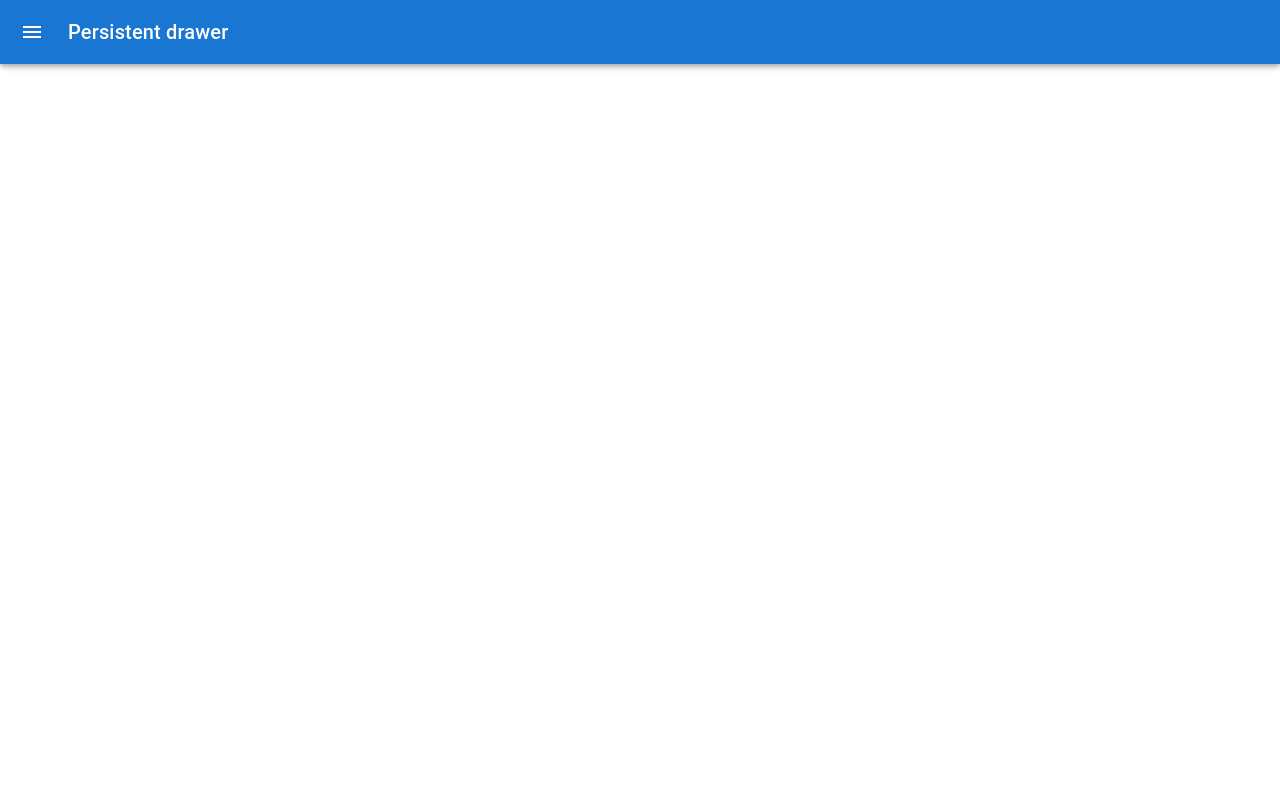
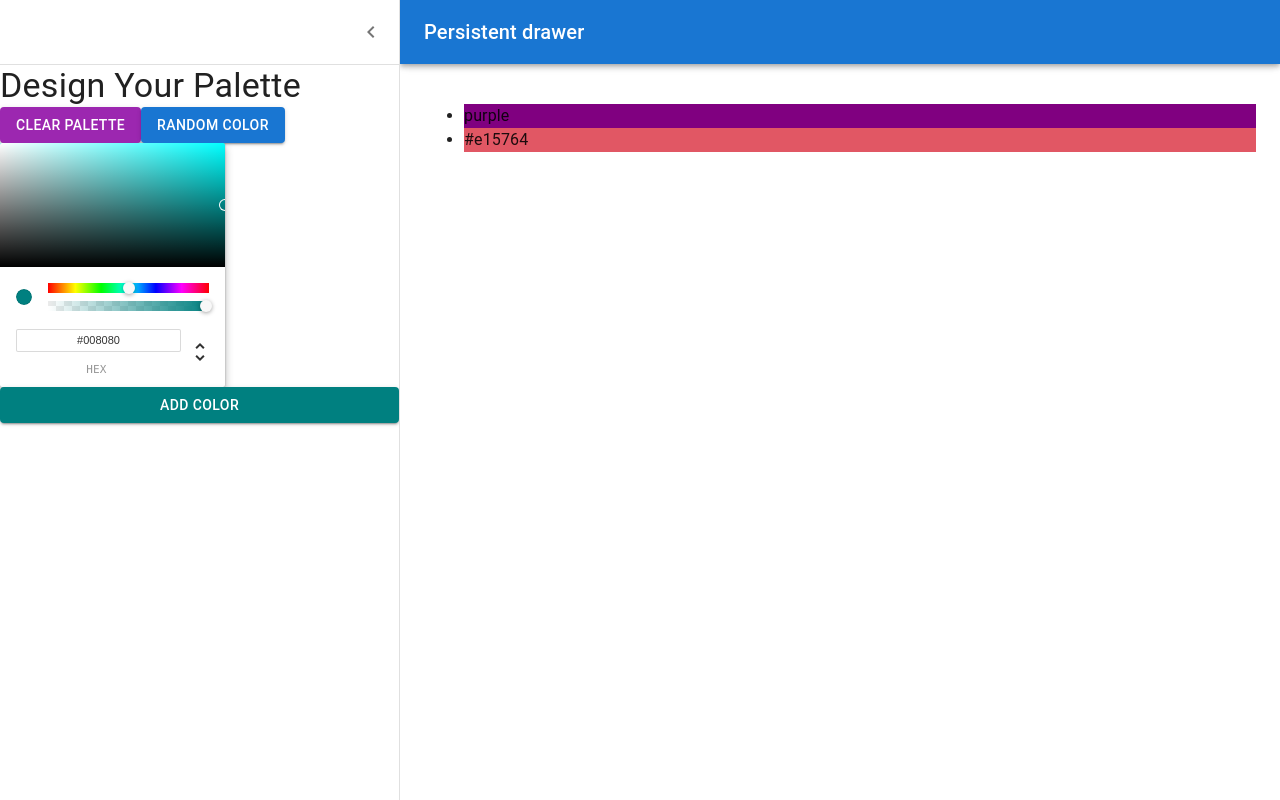
Before and after one commit to elciosato/react-colors-palette, a React (Create React App) app: page /palette/new in a window 1280 px wide. Built offline with nearby package versions, Linux system fonts and the light colour scheme.

Commit message:
Connect color picker to add color button

```diff
--- a/src/NewPaletteForm.js
+++ b/src/NewPaletteForm.js
@@ -1,4 +1,4 @@
-import React from "react";
+import { useState } from "react";
 import { styled, useTheme } from "@mui/material/styles";
 import Box from "@mui/material/Box";
 import Drawer from "@mui/material/Drawer";
@@ -62,7 +62,9 @@ const DrawerHeader = styled("div")(({ theme }) => ({
 
 export default function NewPaletteForm(props) {
   const theme = useTheme();
-  const [open, setOpen] = React.useState(false);
+  const [open, setOpen] = useState(true);
+  const [currentColor, setCurrentColor] = useState("teal");
+  const [colors, setColors] = useState(["purple", "#e15764"]);
 
   const handleDrawerOpen = () => {
     setOpen(true);
@@ -72,6 +74,13 @@ export default function NewPaletteForm(props) {
     setOpen(false);
   };
 
+  const changeCurrentColorHandler = (newColor) => {
+    setCurrentColor(newColor.hex);
+  };
+
+  const addColorHandler = () => {
+    setColors((prevState) => [...prevState, currentColor]);
+  };
   return (
     <Box sx={{ display: "flex" }}>
       <CssBaseline />
@@ -119,13 +128,28 @@ export default function NewPaletteForm(props) {
             Random Color
           </Button>
         </div>
-        <ChromePicker color="purple" />
-        <Button variant="contained" color="primary">
+        <ChromePicker
+          color={currentColor}
+          onChangeComplete={changeCurrentColorHandler}
+        />
+        <Button
+          variant="contained"
+          color="primary"
+          style={{ backgroundColor: currentColor }}
+          onClick={addColorHandler}
+        >
           Add Color
         </Button>
       </Drawer>
       <Main open={open}>
         <DrawerHeader />
+        <ul>
+          {colors.map((color, index) => (
+            <li key={index} style={{ backgroundColor: color }}>
+              {color}
+            </li>
+          ))}
+        </ul>
       </Main>
     </Box>
   );
```
